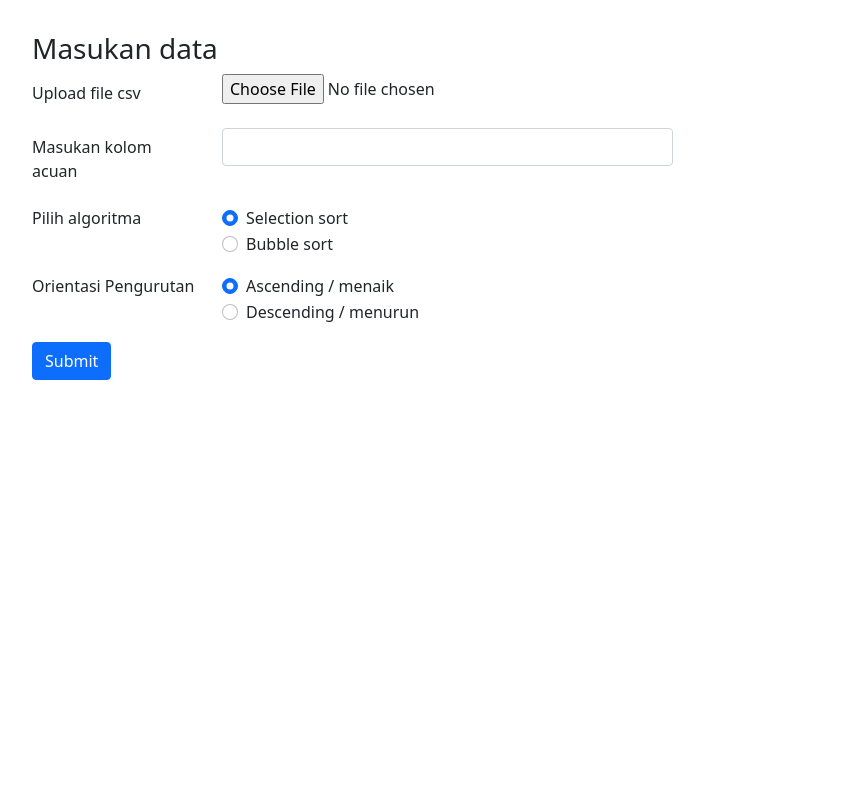
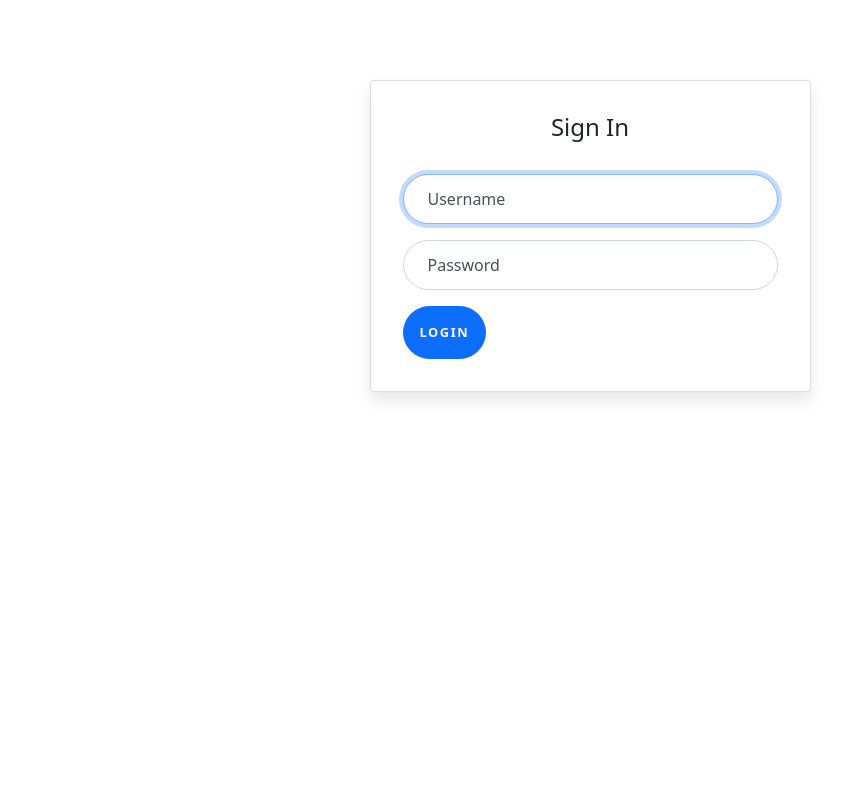
Before and after one commit to mhmmdjafarg/Seleksi-IRK---Sort-API, a Flask app: page / in a window 1280 px wide. Shown: the whole page, without its empty margins (50-892 px from the left). Run offline with Flask 2, Linux system fonts and the light colour scheme.

Commit message:
finish requirements

```diff
--- a/app.py
+++ b/app.py
@@ -1,8 +1,11 @@
-from flask import Flask, render_template, request, redirect, url_for
+from flask import Flask, render_template, request, redirect, make_response, jsonify
 import os
 from werkzeug.utils import secure_filename
 import json
 from ast import literal_eval
+from datetime import datetime, timedelta
+from functools import wraps
+import jwt
 
 # import created function
 from IOprocess import *
@@ -10,7 +13,9 @@ from algorithm import *
 from database import *
 
 app = Flask(__name__)
-app.secret_key = "IRK" #random secret key, can be anything
+
+app.config['SECRET_KEY'] = config('SECRET_KEY')
+# app.secret_key = "IRK" #random secret key, can be anything
 app.config['MAX_CONTENT_LENGTH'] = 16 * 1024 * 1024 #Max content length = 16 mb
 # Get current path
 path = os.getcwd()
@@ -21,12 +26,48 @@ app.config['UPLOAD_FOLDER'] = UPLOAD_FOLDER
 # Create connection
 conn = create_db_connection()
 
+# AUTH
+# decorator for verifying the JWT
+def token_required(f):
+    @wraps(f)
+    def decorated(*args, **kwargs):
+        token = request.args.get('token')
+        # return 401 if token is not passed
+        if not token:
+            return jsonify({'message' : 'Token is missing !!'}), 401
+        try:
+            # decoding the payload to fetch the stored details
+            data = jwt.decode(token, app.config['SECRET_KEY'])
+        except:
+            return jsonify({
+                'message' : 'Token is invalid !!'
+            }), 401
+        # returns the current logged in users contex to the routes
+        return  f(*args, **kwargs)
+    return decorated
+
 @app.route('/')
+def base():
+    return render_template('login.html')
+
+@app.route('/login', methods=['POST'])
+def login():
+    username = request.form['username']
+    password = request.form['password']
+
+    if(username == 'jafar' and password == '12345'):
+        token = jwt.encode({'username': username,'exp' : datetime.utcnow() + timedelta(minutes = 30)}, app.config['SECRET_KEY'])
+        return jsonify({'token' : token.decode('UTF-8')})
+    else:
+        return redirect('/')
+
+@app.route('/home')
+@token_required
 def home():
     return render_template('home.html')
 
-
 @app.route('/sort/<method>', methods=['POST'])
+@token_required
 def upload_file(method):
     uploadedfile = request.files['file']
     kolomacuan = int(request.form['kolomacuan'])-1
@@ -55,6 +96,7 @@ def upload_file(method):
     return render_template('result.html',data = data, keys = keys)
 
 @app.route('/sort/result', methods=['GET'])
+@token_required
 def showresult():
     # if key doesn't exist, returns None
     id = request.args.get('id')
--- a/static/style.css
+++ b/static/style.css
@@ -11,6 +11,99 @@
     justify-content: center;
 }
 
-h3 {
-    margin-bottom: 4em;
-}
+:root {
+    --input-padding-x: 1.5rem;
+    --input-padding-y: .75rem;
+  }
+
+
+  .card-signin {
+    border: 0;
+    border-radius: 1rem;
+    box-shadow: 0 0.5rem 1rem 0 rgba(0, 0, 0, 0.1);
+  }
+
+  .card-signin .card-title {
+    margin-bottom: 2rem;
+    font-weight: 300;
+    font-size: 1.5rem;
+  }
+
+  .card-signin .card-body {
+    padding: 2rem;
+  }
+
+  .form-signin {
+    width: 100%;
+  }
+
+  .form-signin .btn {
+    font-size: 80%;
+    border-radius: 5rem;
+    letter-spacing: .1rem;
+    font-weight: bold;
+    padding: 1rem;
+    transition: all 0.2s;
+  }
+
+  .form-label-group {
+    position: relative;
+    margin-bottom: 1rem;
+  }
+
+  .form-label-group input {
+    height: auto;
+    border-radius: 2rem;
+  }
+
+  .form-label-group>input,
+  .form-label-group>label {
+    padding: var(--input-padding-y) var(--input-padding-x);
+  }
+
+  .form-label-group>label {
+    position: absolute;
+    top: 0;
+    left: 0;
+    display: block;
+    width: 100%;
+    margin-bottom: 0;
+    /* Override default `<label>` margin */
+    line-height: 1.5;
+    color: #495057;
+    border: 1px solid transparent;
+    border-radius: .25rem;
+    transition: all .1s ease-in-out;
+  }
+
+  .form-label-group input::-webkit-input-placeholder {
+    color: transparent;
+  }
+
+  .form-label-group input:-ms-input-placeholder {
+    color: transparent;
+  }
+
+  .form-label-group input::-ms-input-placeholder {
+    color: transparent;
+  }
+
+  .form-label-group input::-moz-placeholder {
+    color: transparent;
+  }
+
+  .form-label-group input::placeholder {
+    color: transparent;
+  }
+
+  .form-label-group input:not(:placeholder-shown) {
+    padding-top: calc(var(--input-padding-y) + var(--input-padding-y) * (2 / 3));
+    padding-bottom: calc(var(--input-padding-y) / 3);
+  }
+
+  .form-label-group input:not(:placeholder-shown)~label {
+    padding-top: calc(var(--input-padding-y) / 3);
+    padding-bottom: calc(var(--input-padding-y) / 3);
+    font-size: 12px;
+    color: #777;
+  }
--- /dev/null
+++ b/templates/login.html
@@ -0,0 +1,29 @@
+{% extends 'base.html' %}
+
+{% block content %}
+<body>
+    <div class="container">
+      <div class="row">
+        <div class="col-sm-9 col-md-7 col-lg-5 mx-auto">
+          <div class="card card-signin my-5">
+            <div class="card-body">
+              <h5 class="card-title text-center">Sign In</h5>
+              <form class="form-signin" method="POST" action="/login" id="login" enctype="multipart/form-data">
+                <div class="form-label-group">
+                  <input type="text" id="username" class="form-control" name='username' placeholder="username" required autofocus>
+                  <label for="username">Username</label>
+                </div>
+
+                <div class="form-label-group">
+                  <input type="password" id="password" class="form-control" name="password" placeholder="Password" required>
+                  <label for="password">Password</label>
+                </div>
+                <button class="btn btn-lg btn-primary btn-block text-uppercase" type="submit" id="submit">Login</button>
+              </form>
+            </div>
+          </div>
+        </div>
+      </div>
+    </div>
+  </body>
+{% endblock %}
```
Also changed, not shown: authentication.py (+2 -9 lines), requirements.txt (+4 -4 lines).
